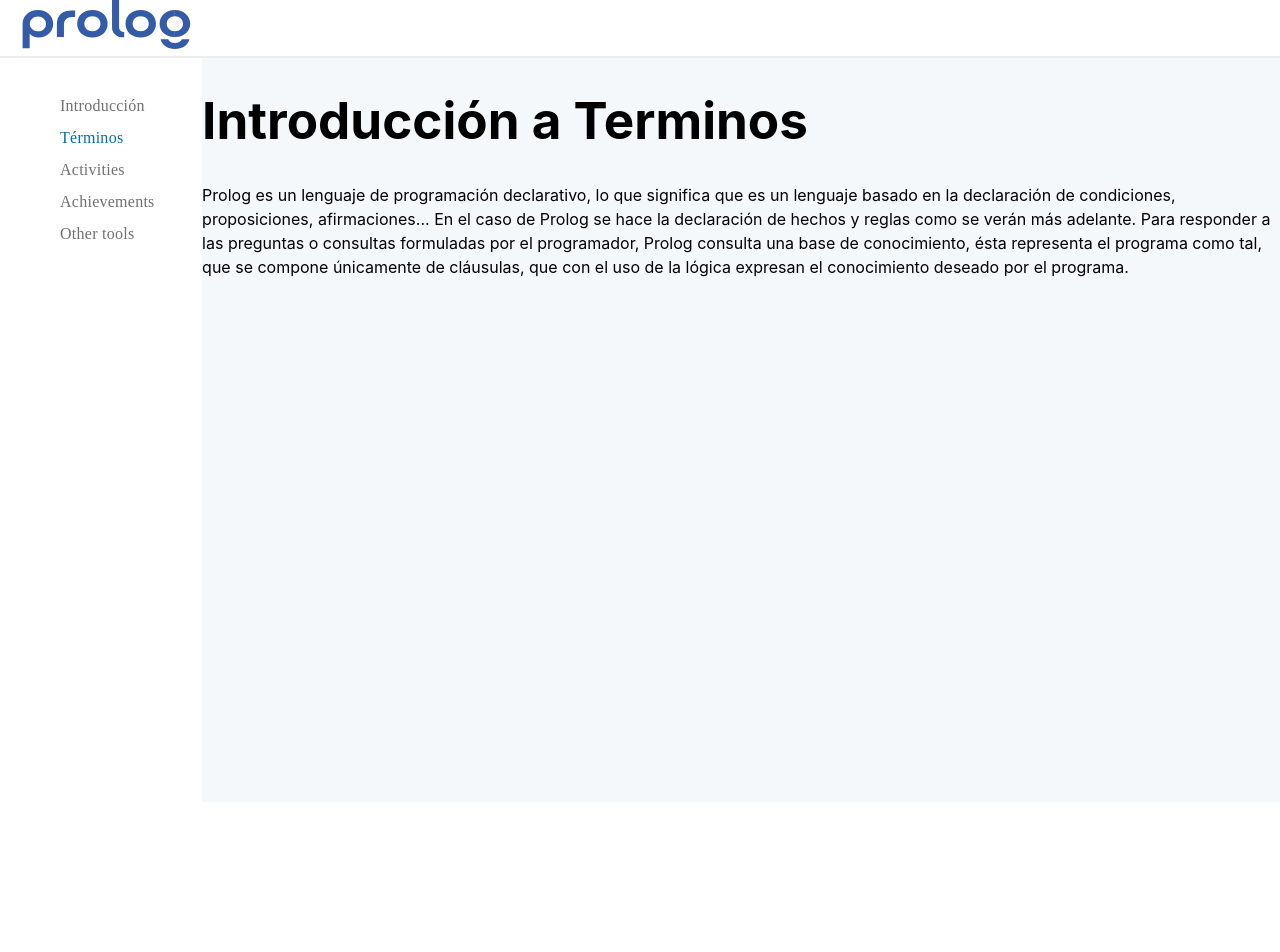
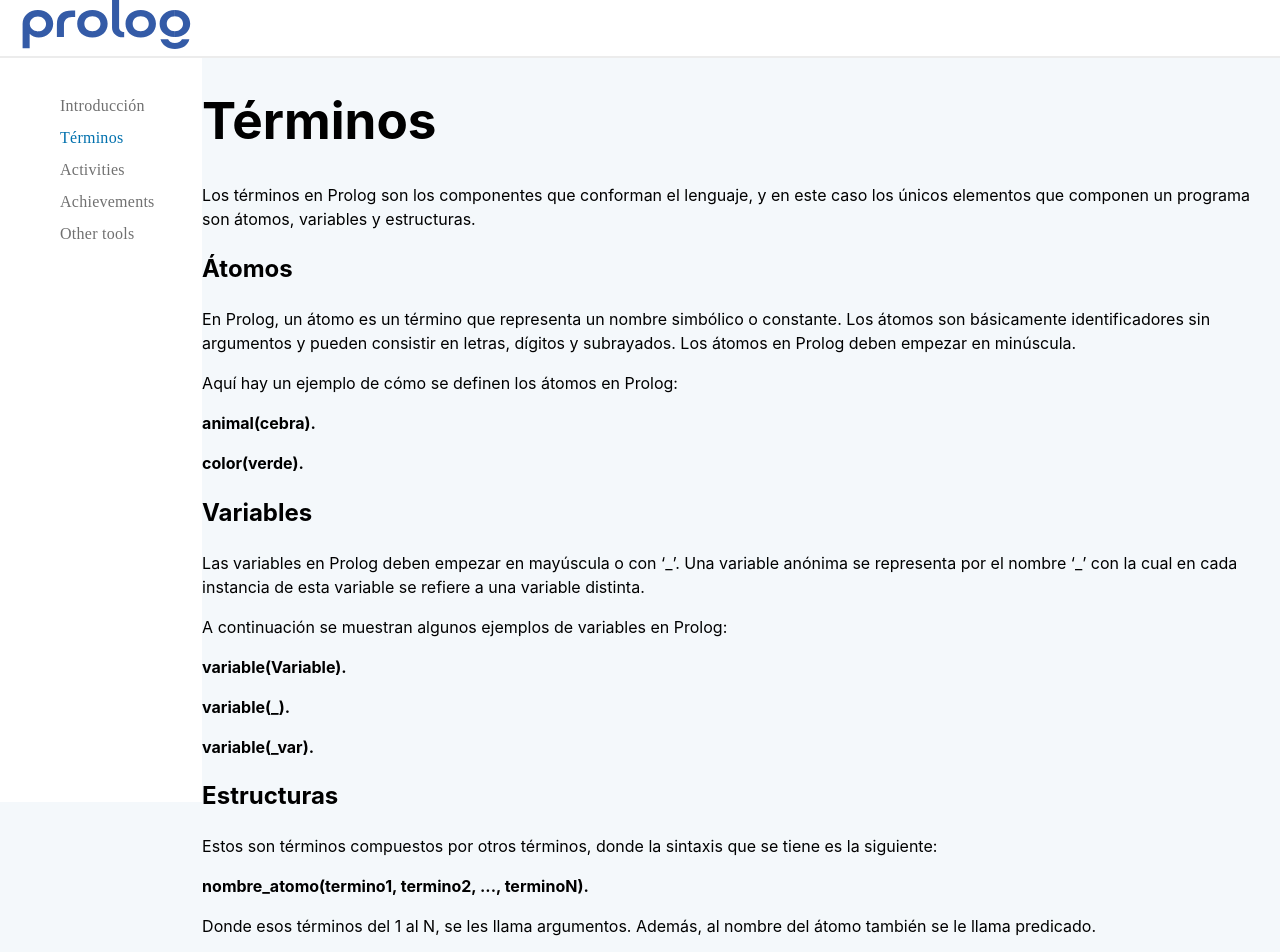
Before and after one commit to D4rd0/prolog-web-app, a React (Vite) app: page /terminos in a window 1280 px wide. Shown: the top 952 px of the page. Before the commit the page ends 802 px from the top, so only its background shows below. Built offline with nearby package versions, Linux system fonts and the light colour scheme.

Commit message:
terminos y readme finished

```diff
--- a/src/components/Routes.tsx
+++ b/src/components/Routes.tsx
@@ -1,8 +1,8 @@
 import { Routes, Route } from 'react-router-dom';
+import { NavBar } from './NavBar/containers/NavBar';
+import './RoutesStyle.css';
 import { Home } from './pages/containers/Home';
 import { Terms } from './pages/containers/Terms';
-import './RoutesStyle.css';
-import { NavBar } from './NavBar/containers/NavBar';
 
 export const AppRoutes = () => {
   return (
--- a/src/components/pages/components/HomeComponent.tsx
+++ b/src/components/pages/components/HomeComponent.tsx
@@ -3,9 +3,33 @@ export const HomeComponent = () => {
     <h1>
       Introducción a Prolog
     </h1>
-    <span>
+    <p>
+    Prolog, abreviatura de "Programming in Logic", es un lenguaje de programación lógico
+    que a diferencia de los lenguajes convencionales como C++ o Java, sigue un paradigma
+    lógico-declarativo, donde los programas se estructuran alrededor de reglas lógicas y
+    relaciones.
+    </p>
+    <p>
+    Prolog se basa en investigaciones realizadas por científicos de la computación en Europa
+    en los años 60 y 70, especialmente en las Universidades de Marsella, Londres y Edimburgo.
+    La primera implementación se llevó a cabo en la Universidad de Marsella a principios de los
+    años 70. El desarrollo posterior en la Universidad de Edimburgo llevó a una versión estándar
+    de facto, ahora conocida como Edinburgh Prolog.
+    </p>
+    <p>
+    La singularidad de Prolog radica en su capacidad para resolver problemas a través de la lógica
+    y la inferencia. Al escribir programas en Prolog, los desarrolladores describen las relaciones
+    entre entidades y establecen reglas lógicas, permitiendo que el sistema derive soluciones a
+    partir de consultas o preguntas planteadas.
+    </p>
+    <p>
+    Prolog tiene aplicaciones en una variedad de campos, destacando su relevancia en la Inteligencia
+    Artificial y el procesamiento de lenguaje natural. Aunque es un lenguaje de propósito general,
+    es especialmente útil en la resolución de problemas simbólicos más que en cálculos numéricos.
+    </p>
+    <p>
     Prolog es un lenguaje de programación declarativo, lo que significa que es un lenguaje basado en la declaración de condiciones, proposiciones, afirmaciones... En el caso de Prolog se hace la declaración de hechos y reglas como se verán más adelante.
     Para responder a las preguntas o consultas formuladas por el programador, Prolog consulta una base de conocimiento, ésta representa el programa como tal, que se compone únicamente de cláusulas, que con el uso de la lógica expresan el conocimiento deseado por el programa.
-    </span>
+    </p>
   </div>;
 };
--- a/src/components/pages/components/TermsComponent.tsx
+++ b/src/components/pages/components/TermsComponent.tsx
@@ -1,11 +1,84 @@
 export const TermsComponent = () => {
   return <div style={{color:'black'}}>
     <h1>
-      Introducción a Terminos
+      Términos
     </h1>
     <span>
-    Prolog es un lenguaje de programación declarativo, lo que significa que es un lenguaje basado en la declaración de condiciones, proposiciones, afirmaciones... En el caso de Prolog se hace la declaración de hechos y reglas como se verán más adelante.
-    Para responder a las preguntas o consultas formuladas por el programador, Prolog consulta una base de conocimiento, ésta representa el programa como tal, que se compone únicamente de cláusulas, que con el uso de la lógica expresan el conocimiento deseado por el programa.
+      Los términos en Prolog son los componentes que conforman el lenguaje,
+      y en este caso los únicos elementos que componen un programa son átomos,
+      variables y estructuras.
     </span>
+    <h2>
+      Átomos
+    </h2>
+    <span>
+      En Prolog, un átomo es un término que representa un nombre simbólico o constante.
+      Los átomos son básicamente identificadores sin argumentos y pueden consistir en letras,
+      dígitos y subrayados. Los átomos en Prolog deben empezar en minúscula.
+    </span>
+    <p>
+      Aquí hay un ejemplo de cómo se definen los átomos en Prolog:
+    </p>
+    <span>
+    <strong>
+    <p>
+      animal(cebra).
+    </p>
+    <p>
+      color(verde).
+    </p>
+    </strong>
+    </span>
+    <h2>
+      Variables
+    </h2>
+    <span>
+      Las variables en Prolog deben empezar en mayúscula o con ‘_’.
+      Una variable anónima se representa por el nombre ‘_’ con la cual
+      en cada instancia de esta variable se refiere a una variable distinta.
+    </span>
+    <p>
+      A continuación se muestran algunos ejemplos de variables en Prolog:
+    </p>
+    <span>
+    <strong>
+    <p>
+      variable(Variable).
+    </p>
+    <p>
+      variable(_).
+    </p>
+    <p>
+      variable(_var).
+    </p>
+    </strong>
+    </span>
+    <h2>
+      Estructuras
+    </h2>
+    <p>
+      Estos son términos compuestos por otros términos, donde
+      la sintaxis que se tiene es la siguiente:
+    </p>
+    <strong>
+    <p>
+      nombre_atomo(termino1, termino2, ..., terminoN).
+    </p>
+    </strong>
+    <p>
+      Donde esos términos del 1 al N, se les llama argumentos.
+      Además, al nombre del átomo también se le llama predicado.
+    </p>
+    <p>
+      Aquí hay un ejemplo de cómo se definen las estructuras en Prolog:
+    </p>
+    <strong>
+    <p>
+      tiene_patas(elefante, 4).
+    </p>
+    <p>
+      edad(luis, 30).
+    </p>
+    </strong>
   </div>;
 };
```
Also changed, not shown: 1 other file (tests, documents, lock files or other folders).
